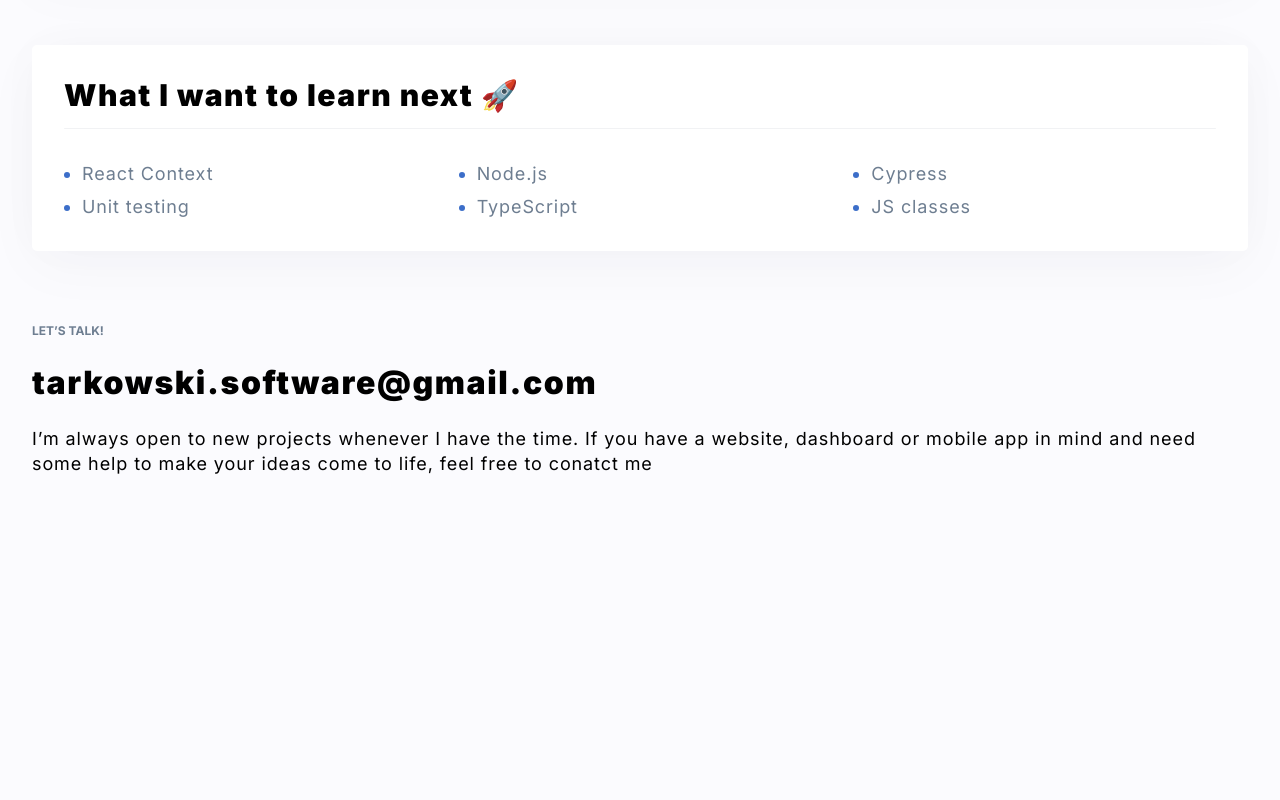
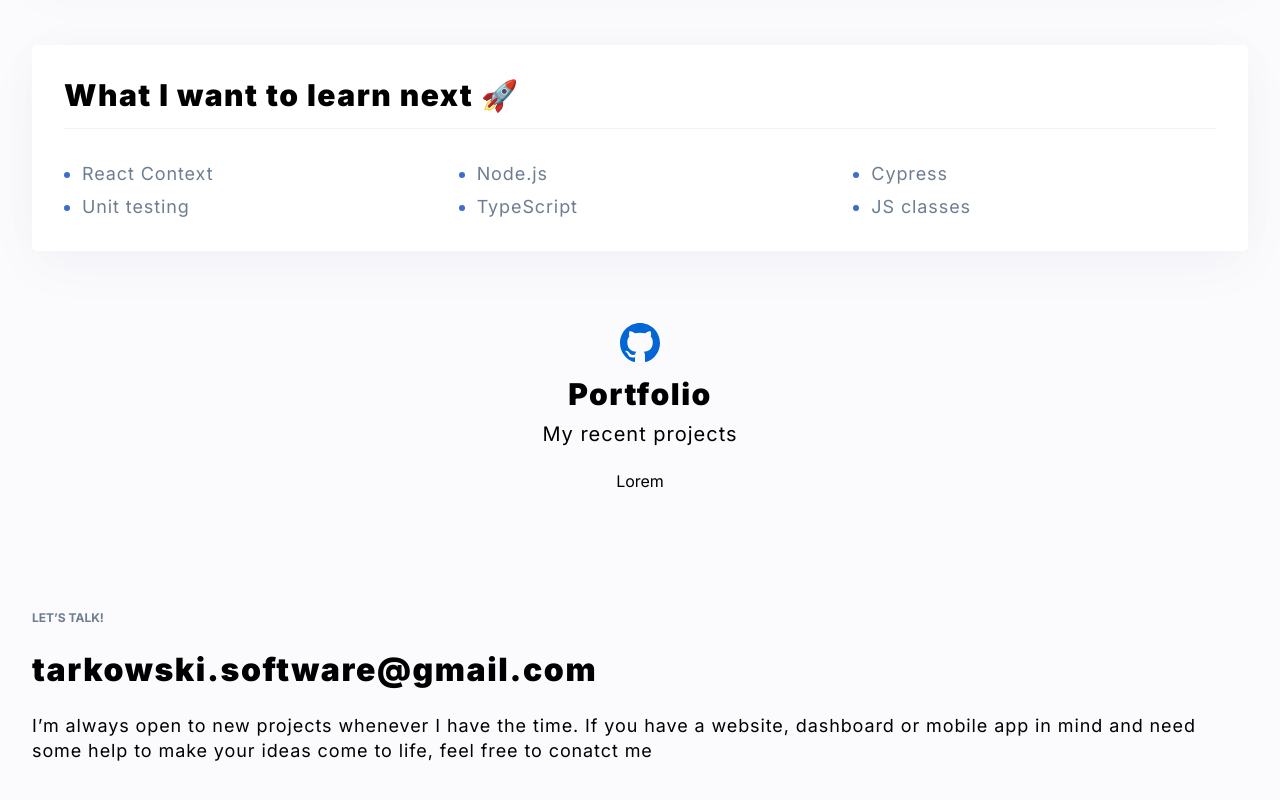
Before and after one commit to Olaf-Tarkowski/personal-homepage, a React (Create React App) app: page / in a window 1280 px wide. Shown: the part 1032-1832 px from the top of the page. Before the commit the page ends 1637 px from the top, so only its background shows below. Built offline with nearby package versions, Linux system fonts and the light colour scheme.

Commit message:
Add Portfolio

```diff
--- a/src/App.js
+++ b/src/App.js
@@ -1,5 +1,6 @@
 import Footer from "./common/Footer";
 import Greeting from "./common/Greeting";
+import Portfolio from "./common/Portfolio";
 import Tiles from "./common/Tiles";
 import skillList from "./common/Tiles/Data/skillList";
 import targetList from "./common/Tiles/Data/targetList";
@@ -11,6 +12,7 @@ function App() {
       <Greeting />
       <Tiles title={"My skillset includes 🛠️"} data={skillList} />
       <Tiles title={"What I want to learn next 🚀"} data={targetList} />
+      <Portfolio />
       <Footer />
     </StyledPage>
   );
```
